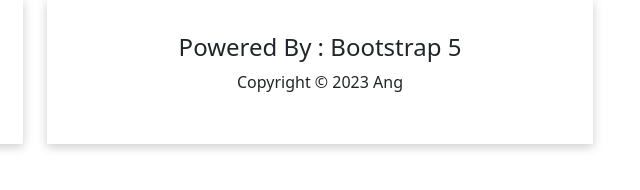
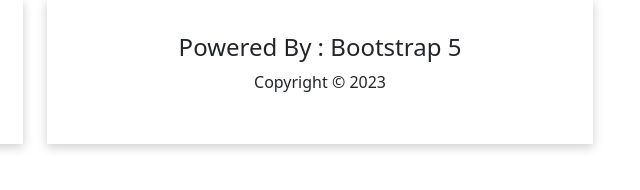
Before and after one commit to berlian989/portofolio, a plain HTML site: page index.html in a window 1280 px wide. Shown: the part 5648-5838 px from the top of the page, 605-1245 px from the left. Drawn offline with nearby package versions, Linux system fonts and the light colour scheme.

Commit message:
change something ..

```diff
--- a/index.html
+++ b/index.html
@@ -995,7 +995,7 @@
           <div class="infos" style="background:transparent; width: 100%; height: 100%; padding: 0; text-align: center;">
             <div class="mid" style="background-color: transparent; width: inherit; height: inherit; display: flex; justify-content: center; flex-direction: column;">
                 <h4>Powered By : Bootstrap 5</h4>
-                <p>Copyright &copy; <script>document.write(new Date().getFullYear())</script> Ang</p>
+                <p>Copyright &copy; <script>document.write(new Date().getFullYear())</script></p>
             </div>
           </div>
       </div>
```
